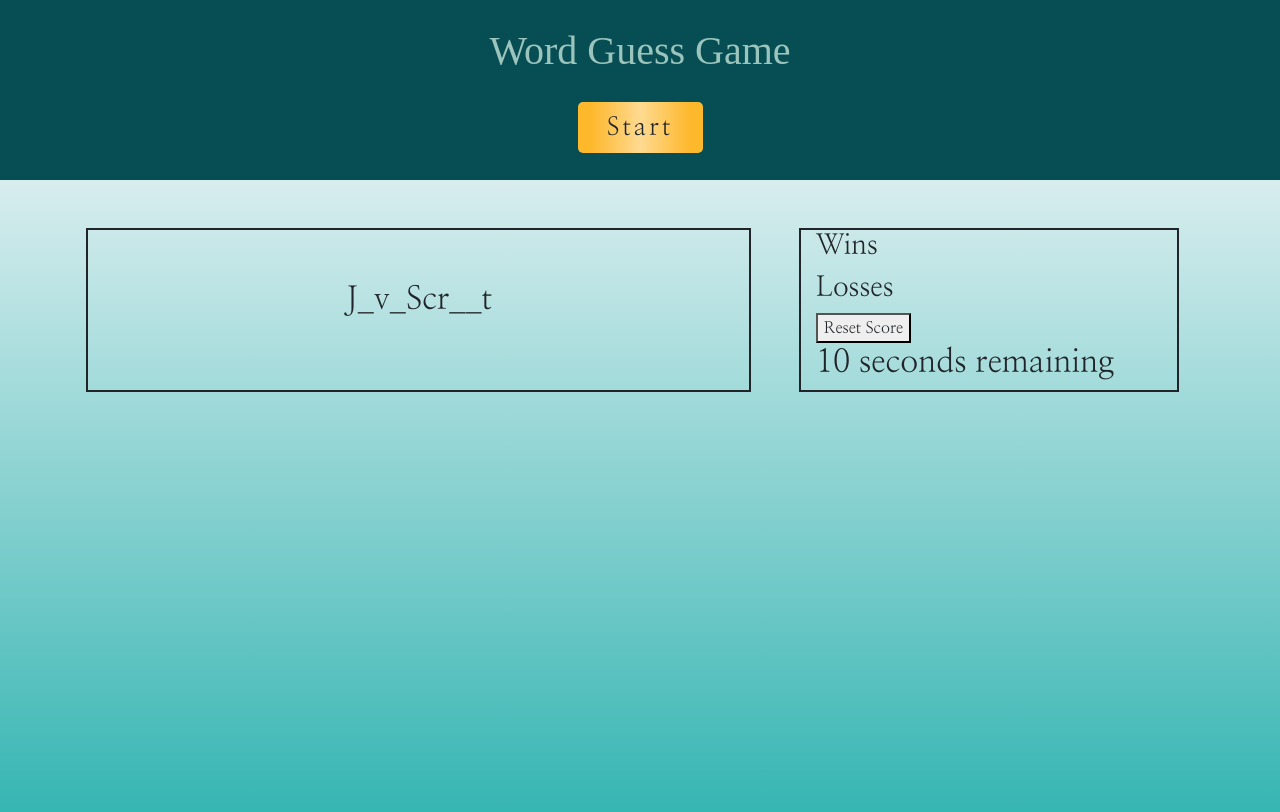
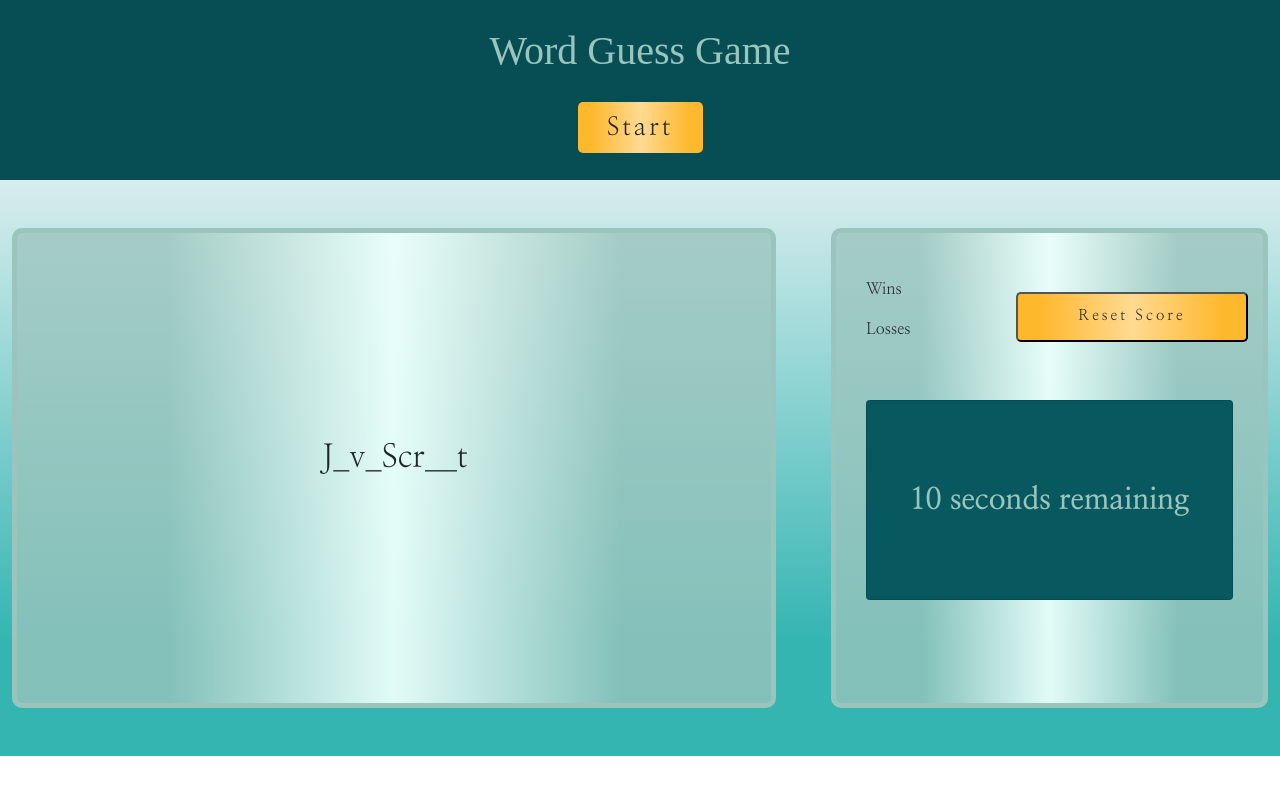
Before and after one commit to JosieMald/word-guess, a plain HTML site: page index.html in a window 1280 px wide. Drawn offline with nearby package versions, Linux system fonts and the light colour scheme; a web font is replaced by a local one.

Commit message:
styled buttons and cards.

```diff
--- a/assets/CSS/stylesheet.css
+++ b/assets/CSS/stylesheet.css
@@ -20,21 +20,33 @@ main {
     rgba(216, 237, 238, 1) 0%,
     rgba(52, 181, 178, 1) 80%
   );
-  height: 100vh;
+  height: cal( 100vh );
 }
 
 main h1 {
   margin-top: 0;
 }
 
-.red, .green {
+/* .blue {
     border: solid 2px;
-    /* margin-top: 5%; */
+} */
+
+.box {
+    height: 60vh;
+    border: solid #9bc4bc 5px;
+    border-radius: 10px;
+    background: rgb(155,196,188);
+background: linear-gradient(90deg, rgba(155,196,188,0.7679665616246498) 20%, rgba(235,255,251,0.9500393907563025) 50%, rgba(155,196,188,0.7707676820728291) 80%);
+}
+
+.card {
+    height: 200px;
+    background-color: #07585F;
+    color: #9bc4bc;
 }
 
 
-#start-button {
-  /* font-family: "Nanum Myeongjo", serif; */
+#start-button, #reset-score {
   font-size: 25px;
   letter-spacing: 3px;
   border-radius: 5px;
@@ -47,3 +59,16 @@ main h1 {
     rgba(254, 184, 44, 1) 90%
   );
 }
+
+#reset-score {
+    font-size: 15px;
+    border-radius: 5px;
+    height: 50px;
+}
+
+#timer {
+    text-align: center;
+    justify-content: center;
+    font-size: 30px;
+    font-weight: bolder;
+}
--- a/index.html
+++ b/index.html
@@ -35,19 +35,21 @@
       </div>
     </nav>
     <main>
-        <div class="container">
             <div class="row justify-content-around">
-                <section class="col-12 col-md-7 red row justify-content-center mt-5">
+                <section class="col-10 col-lg-7 row box justify-content-center mt-5">
                   <h1 class="row align-self-center">J_v_Scr__t</h1>
                 </section>
-                <section class="col-12 col-md-4 mt-5 green">
-                  <h3>Wins</h3>
-                  <h3>Losses</h3>
-                  <button>Reset Score</button>
-                  <h2>10 seconds remaining</h2>
+                <section class="col-10 col-lg-4 mt-5 row justify-content-between box mb-5">
+                    <div class="col-4 align-self-center">
+                        <p>Wins</p>
+                        <p>Losses</p>
+                    </div>
+                  <button id="reset-score"class="col-7 align-self-center">Reset Score</button>
+                  <section class="col-12">
+                      <p id="timer" class="col-12 card blue align-self-center">10 seconds remaining</p>
+                  </section>
                 </section>
             </div>
-        </div>
     </main>
     <script src="./assets/JS/script.js"></script>
   </body>
```
